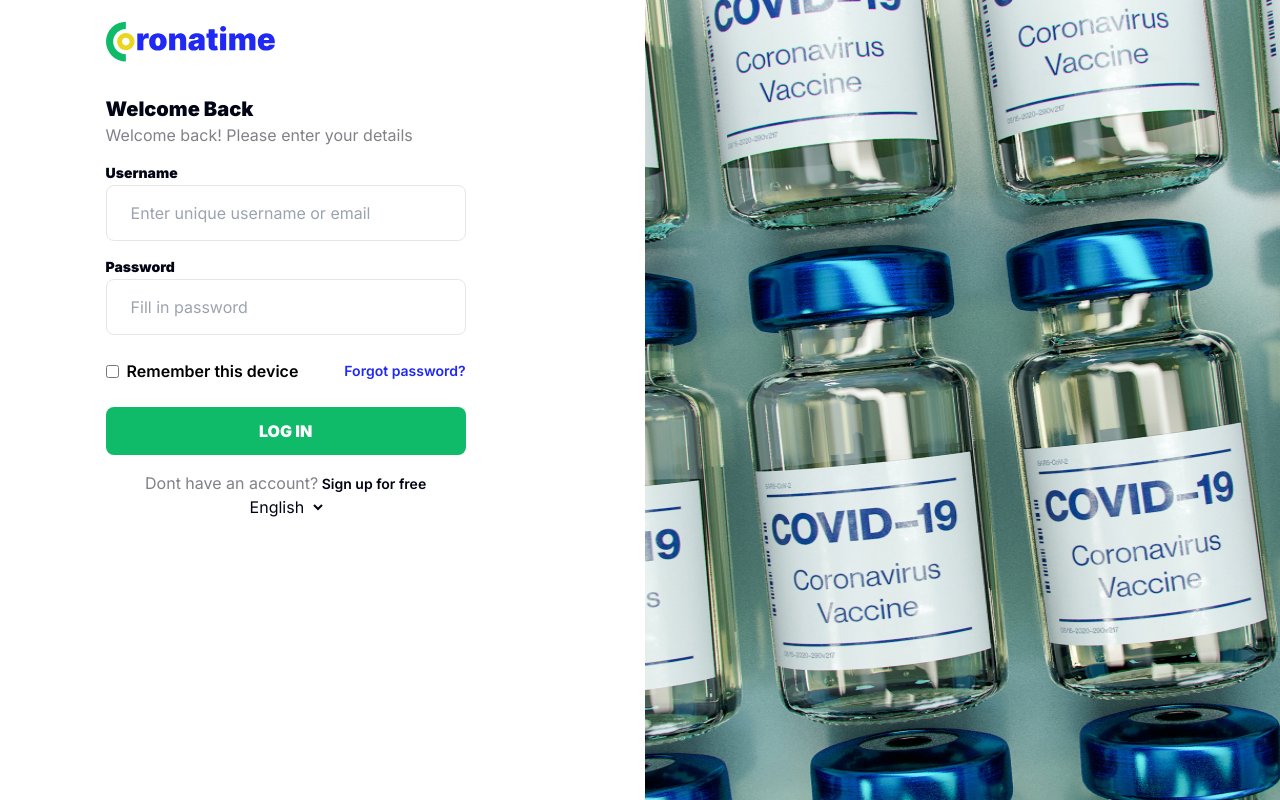
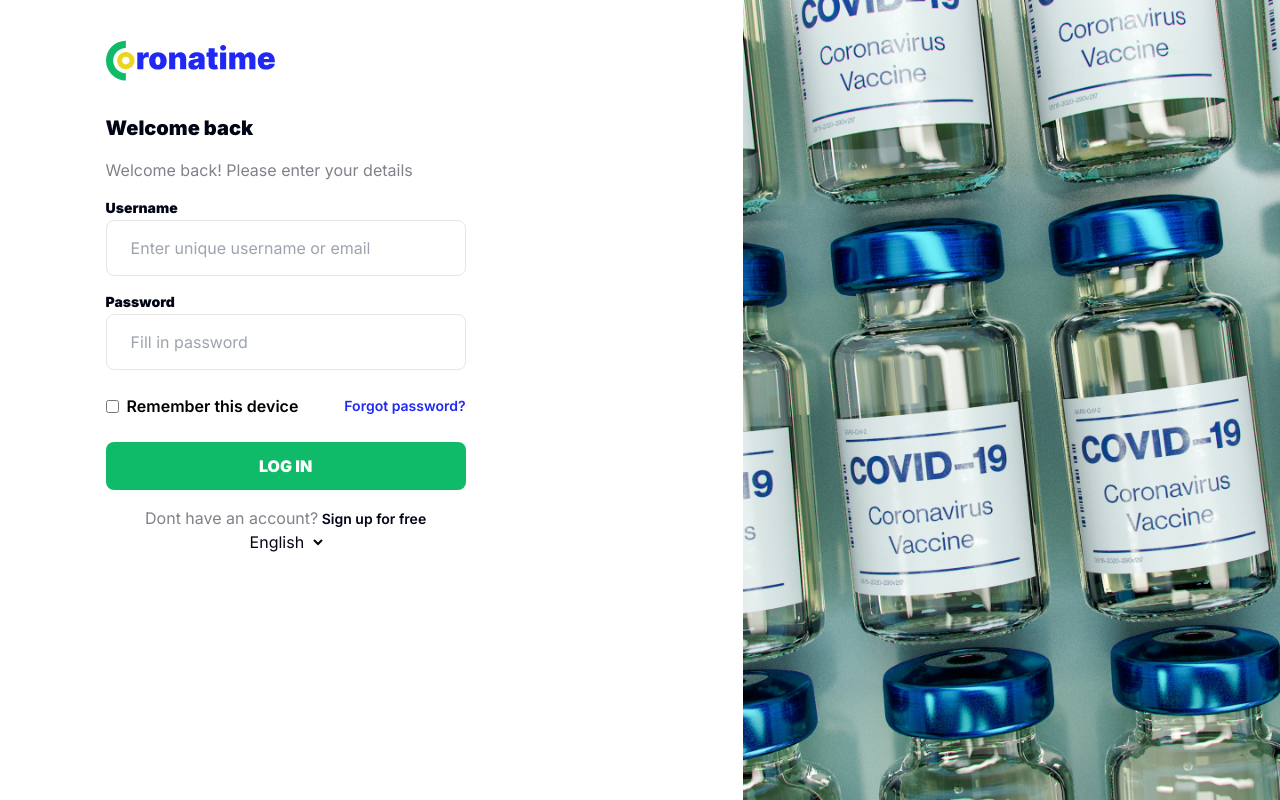
Before and after one commit to Saba-Var/Coronatime, a React (Create React App) app: page / in a window 1280 px wide. Built offline with nearby package versions, Linux system fonts and the light colour scheme.

Commit message:
chore: change styling of login page

```diff
--- a/src/components/WelcomeText.tsx
+++ b/src/components/WelcomeText.tsx
@@ -1,7 +1,15 @@
-const WelcomeText: React.FC<{ title: string; details: string }> = (props) => {
+const WelcomeText: React.FC<{
+  title: string
+  details: string
+  page?: string
+}> = (props) => {
   return (
     <>
-      <h2 className='font-black  text-black text-xl mt-8 1.5xl:w-[500px]'>
+      <h2
+        className={`font-black  text-black text-xl mt-8 1.5xl:w-[500px] ${
+          props.page === 'login' && 'text-2xl mb-4'
+        }`}
+      >
         {props.title}
       </h2>
       <p className='text-gray mb-4'>{props.details}</p>
--- a/src/components/Wrapper.tsx
+++ b/src/components/Wrapper.tsx
@@ -7,9 +7,17 @@ const Wrapper: React.FC<WrapperTypes> = (props) => {
   return (
     <>
       <div className='lg:flex lg:justify-between h-screen overflow-hidden'>
-        <div className='px-4 w-[375px] m-auto lg:m-0 lg:ml-[2%] xl:ml-[7%] lg:mt-[1.5%] lg:w-98'>
+        <div
+          className={`px-4 w-[375px] m-auto lg:m-0 lg:ml-[2%] xl:ml-[7%] lg:mt-[1.5%] lg:w-98 ${
+            props.page === 'login' && 'lg:mt-[3%]'
+          }`}
+        >
           <Logo />
-          <WelcomeText title={props.title} details={props.details} />
+          <WelcomeText
+            title={props.title}
+            details={props.details}
+            page={props.page}
+          />
           {props.children}
           <div className='flex justify-center '>
             <Language />
@@ -17,7 +25,7 @@ const Wrapper: React.FC<WrapperTypes> = (props) => {
         </div>
         <img
           src={vaccines}
-          className={`hidden lg:block w-[635px] h-[900px]`}
+          className={`hidden lg:block w-auto h-screen`}
           alt='covid-19 vaccines'
         />
       </div>
--- a/src/pages/Login/Login.tsx
+++ b/src/pages/Login/Login.tsx
@@ -15,7 +15,7 @@ const Login: React.FC<{ setUser: any }> = (props) => {
   return (
     <Wrapper
       page='login'
-      title={t('Welcome Back')}
+      title={t('Welcome back')}
       details={t('Enter details')}
     >
       <>
```
